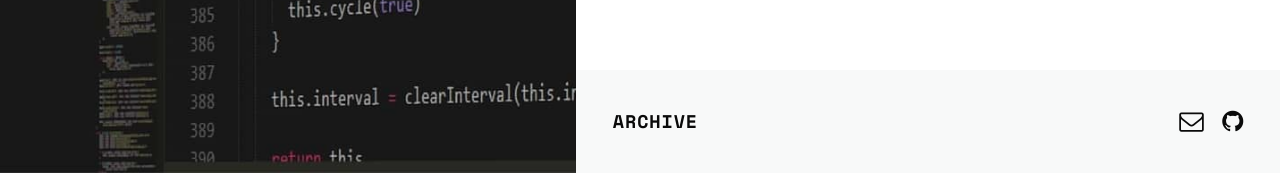
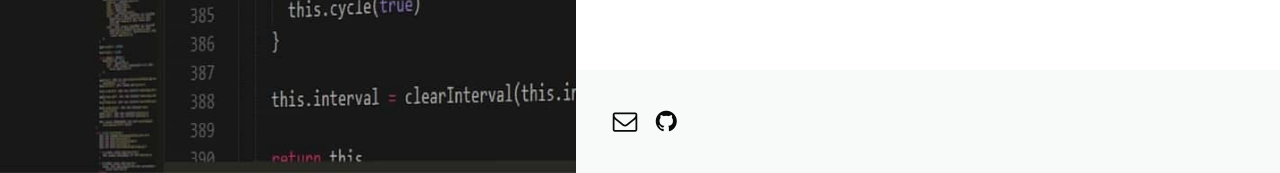
Before and after one commit to daftengineer/daftengineer.github.io, a Jekyll site: the page built from index.html, in a window 1280 px wide and 1073 px high. Shown: the part 900-1073 px from the top of the window. Built offline with Jekyll 4.4.1, drawn with Linux system fonts in a browser that asks for light colours; nearby versions of some CDN libraries; the list of posts is cut into pages by our own code.

Commit message:
Update archive-link.html

```diff
--- a/_includes/archive-link.html
+++ b/_includes/archive-link.html
@@ -1,5 +1,4 @@
 <footer class="section-padding--sm footer">
-  <a class="footer__archive" href="{{ site.baseurl }}/archive/">Archive</a>
   <ul class="footer__social">
     <li><a class="fa fa-lg fa-envelope-o" href="mailto:{{ site.email }}"></a></li>
     {% for social in site.social %}
```
